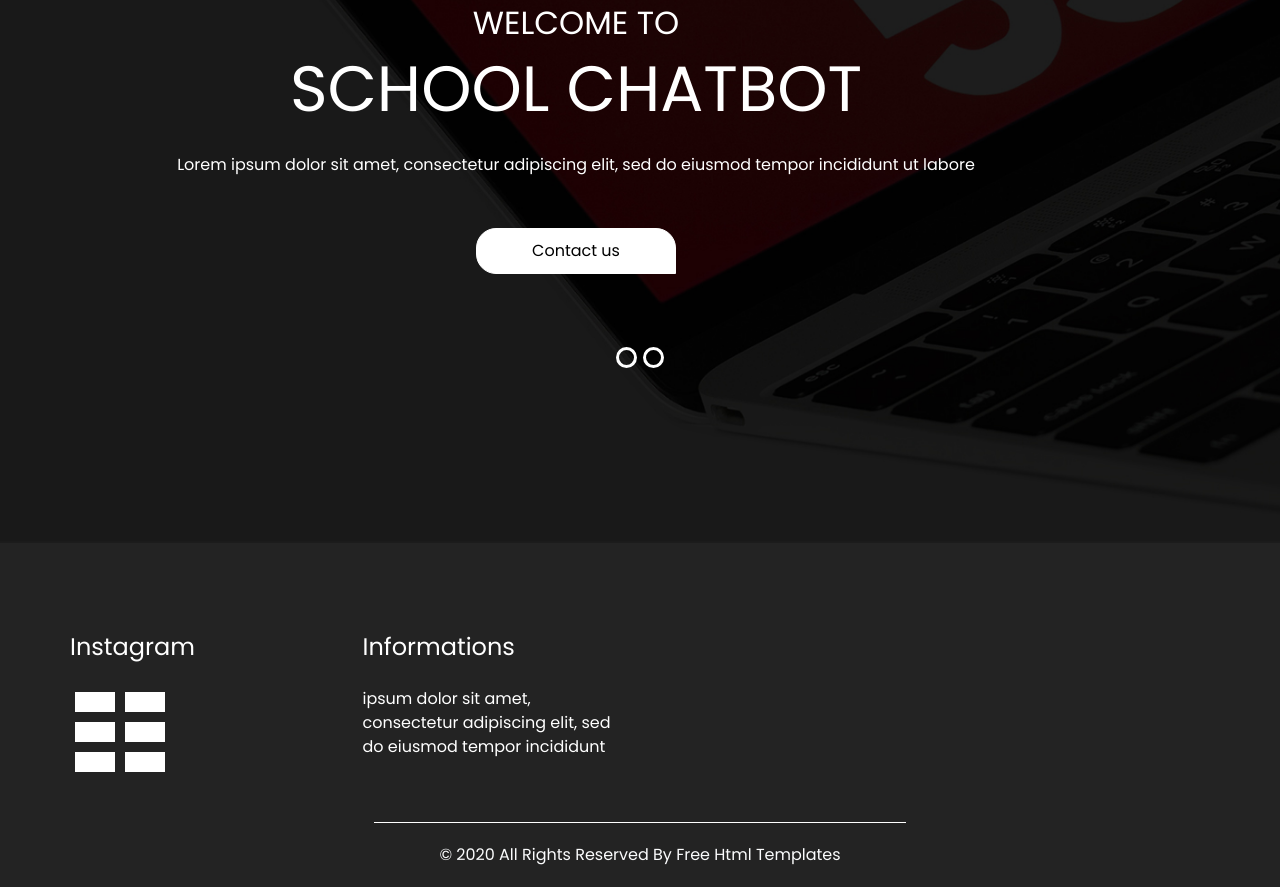
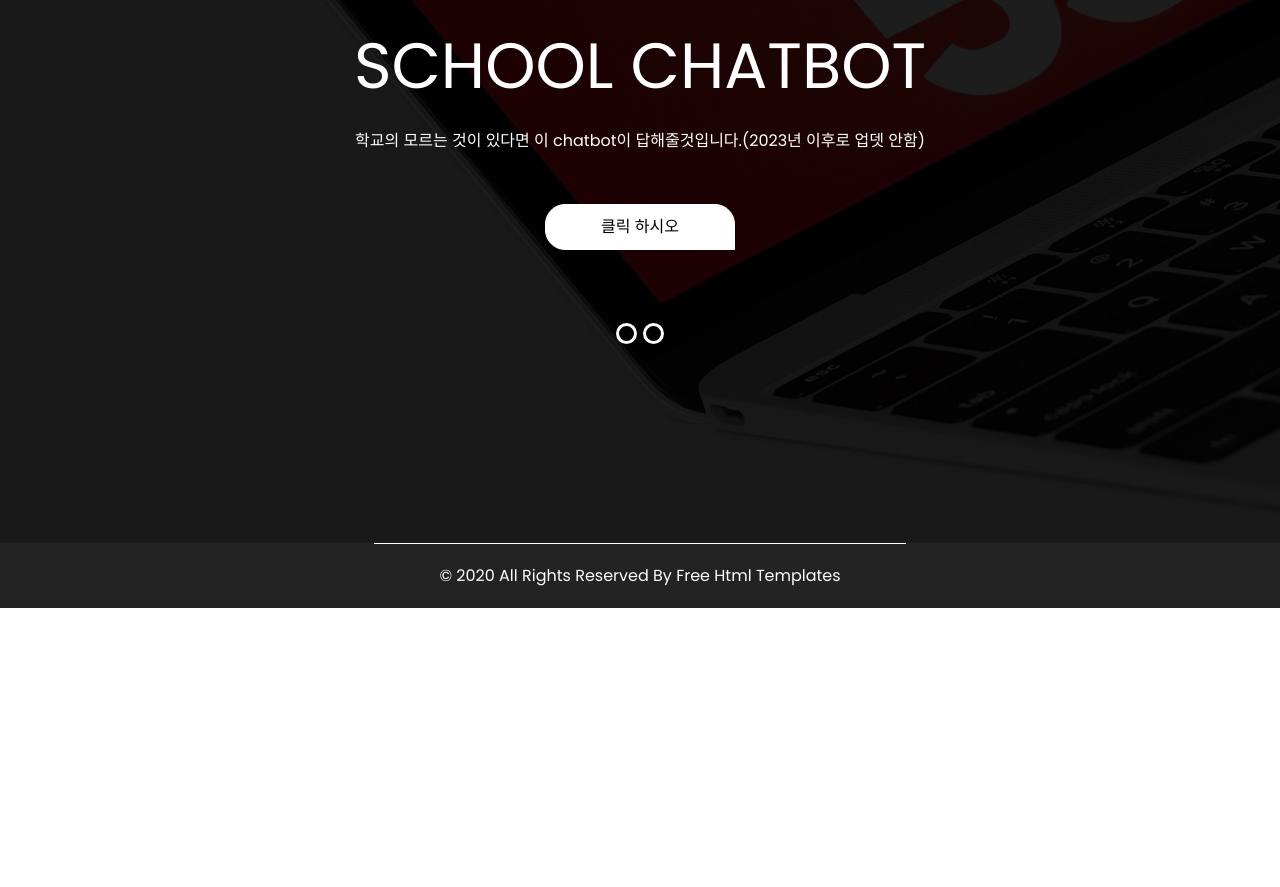
Before and after one commit to potatoman-mainjae/NShelper-re-, a website: page public/index.html in a window 1280 px wide. Shown: the part 257-1144 px from the top of the page. After the commit the page ends 865 px from the top, so only its background shows below. Drawn offline with nearby package versions, Linux system fonts and the light colour scheme; files whose address does not match are found by name.

Commit message:
Update index.html

```diff
--- a/public/index.html
+++ b/public/index.html
@@ -49,13 +49,13 @@
 
               <ul class="navbar-nav">
                 <li class="nav-item active">
-                  <a class="nav-link" href="index.html"> home <span class="sr-only">(current)</span></a>
+                  <a class="nav-link" href="index.html"> 메인 페이지 <span class="sr-only">(current)</span></a>
                 </li>
                 <li class="nav-item">
-                  <a class="nav-link" href="do.html"> Do What <span class="sr-only">(current)</span></a>
+                  <a class="nav-link" href="do.html"> 작업 과정 <span class="sr-only">(current)</span></a>
                 </li>
                 <li class="nav-item">
-                  <a class="nav-link" href="imju.html"> who </a>
+                  <a class="nav-link" href="imju.html"> 판단A.I </a>
                 </li>
               </ul>
               <div class="user_option">
@@ -81,26 +81,21 @@
             <li data-target="#carouselExampleIndicators" data-slide-to="0" class="active"></li>
             <li data-target="#carouselExampleIndicators" data-slide-to="1"></li>
           </ol>
-          <div class="carousel-inner">
-            <div class="carousel-item active">
+
+            <div class="carousel-item">
               <div class="row">
                 <div class="col">
                   <div class="detail-box">
                     <div>
-                      <h2>
-                        welcome to
-
-                      </h2>
                       <h1>
-                        school chatbot
+                        현재 매점 상태
                       </h1>
                       <p>
-                        Lorem ipsum dolor sit amet, consectetur adipiscing elit, sed do eiusmod tempor incididunt ut
-                        labore
+                        현재 매점의 인파를 확인하고 가세요
                       </p>
                       <div class="">
-                        <a href="AI.html">
-                          Contact us
+                        <a href="result.html">
+                          클릭하시오
                         </a>
                       </div>
                     </div>
@@ -108,25 +103,22 @@
                 </div>
               </div>
             </div>
-            <div class="carousel-item">
+
+            <div class="carousel-inner">
+              <div class="carousel-item active">
                 <div class="row">
                   <div class="col">
                     <div class="detail-box">
                       <div>
-                      <h2>
-                        PLEASE, CHECK
-
-                      </h2>
                         <h1>
-                        Current Store
+                          school chatbot
                         </h1>
                         <p>
-                        Lorem ipsum dolor sit amet, consectetur adipiscing elit, sed do eiusmod tempor incididunt ut
-                        labore
+                          학교의 모르는 것이 있다면 이 chatbot이 답해줄것입니다.(2023년 이후로 업뎃 안함)
                         </p>
                         <div class="">
-                        <a href="result.html">
-                          Contact us
+                          <a href="AI.html">
+                            클릭 하시오
                           </a>
                         </div>
                       </div>
@@ -142,78 +134,6 @@
     </section>
     <!-- end slider section -->
   </div>
-
-
-  <!-- info section -->
-  <section class="info_section ">
-    <div class="container">
-      <div class="row">
-
-        <div class="col-md-3">
-          <div class="info_insta">
-            <h5>
-              Instagram
-            </h5>
-            <div class="insta_container">
-              <div>
-                <a href="">
-                  <div class="insta-box b-1">
-                    <img src="images/insta.png" alt="">
-                  </div>
-                </a>
-                <a href="">
-                  <div class="insta-box b-2">
-                    <img src="images/insta.png" alt="">
-                  </div>
-                </a>
-              </div>
-
-              <div>
-                <a href="">
-                  <div class="insta-box b-3">
-                    <img src="images/insta.png" alt="">
-                  </div>
-                </a>
-                <a href="">
-                  <div class="insta-box b-4">
-                    <img src="images/insta.png" alt="">
-                  </div>
-                </a>
-              </div>
-              <div>
-                <a href="">
-                  <div class="insta-box b-3">
-                    <img src="images/insta.png" alt="">
-                  </div>
-                </a>
-                <a href="">
-                  <div class="insta-box b-4">
-                    <img src="images/insta.png" alt="">
-                  </div>
-                </a>
-              </div>
-            </div>
-          </div>
-        </div>
-
-        <div class="col-md-3">
-          <div class="info_info">
-            <h5>
-              Informations
-            </h5>
-            <p>
-              ipsum dolor sit amet, consectetur adipiscing elit, sed do eiusmod tempor incididunt
-            </p>
-          </div>
-        </div>
-
-      </div>
-    </div>
-  </section>
-
-  <!-- end info_section -->
-
-
   <!-- footer section -->
   <section class="container-fluid footer_section">
     <p>
```
Lines whose indentation alone changed are shown as unchanged.
